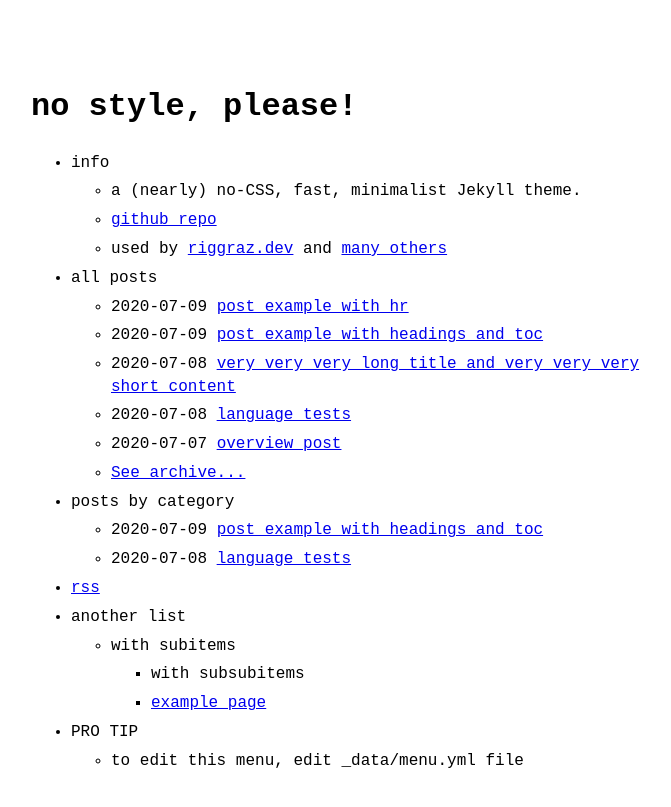
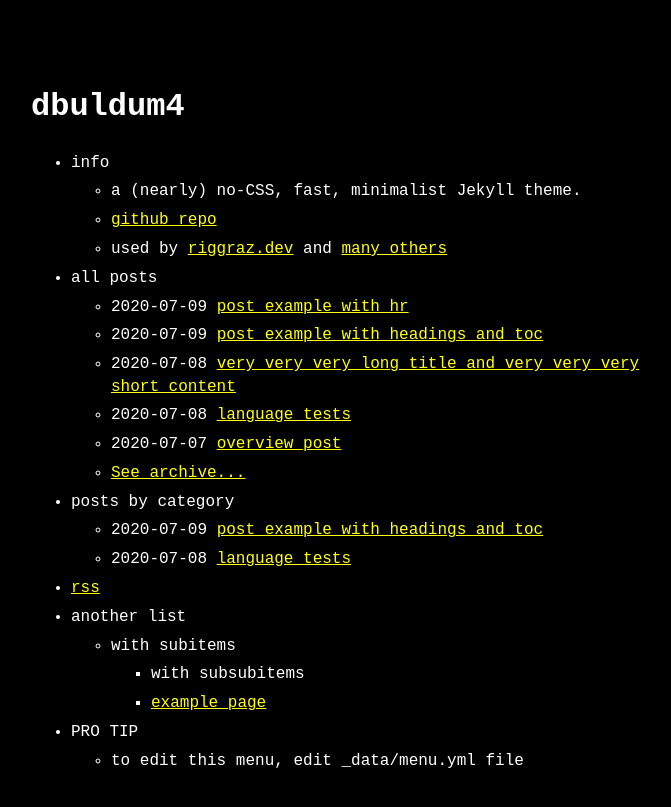
Before and after one commit to riggraz/no-style-please, a Jekyll site: the page built from index.md, in a window 1280 px wide. Shown: the top 807 px of the page, without its empty margins (289-960 px from the left). Built offline with Jekyll 4.4.1, drawn with Linux system fonts in a browser that asks for light colours.

Commit message:
Update _config.yml

```diff
--- a/_config.yml
+++ b/_config.yml
@@ -1,8 +1,8 @@
-title: no style, please! # name of the site
-author: Riccardo Graziosi # name of site's author
-email: riccardo.graziosi97@gmail.com # email of site's author
+title: dbuldum4 # name of the site
+author: Deniz Buldum # name of site's author
+email: deniz.a.buldum@gmail.com # email of site's author
 url: https://riggraz.dev # root address of the site
-baseurl: "/no-style-please" # subpath of the site, e.g. "/blog" (leave it blank "" if you're site shouldn't use a subpath)
+baseurl: "" # subpath of the site, e.g. "/blog" (leave it blank "" if you're site shouldn't use a subpath)
 description: > # description of the site (multiple lines allowed)
   A (nearly) no-CSS, fast, minimalist Jekyll theme.
 
@@ -14,7 +14,7 @@
 theme: no-style-please # if you are using GitHub Pages, change it to remote_theme: riggraz/no-style-please
 
 theme_config:
-  appearance: "auto" # can be "light", "dark" or "auto"
+  appearance: "dark" # can be "light", "dark" or "auto"
   back_home_text: ".." # customize text for homepage link in post layout
   date_format: "%Y-%m-%d" # customize how date is formatted
   show_description: false # show blog description in home page
```
